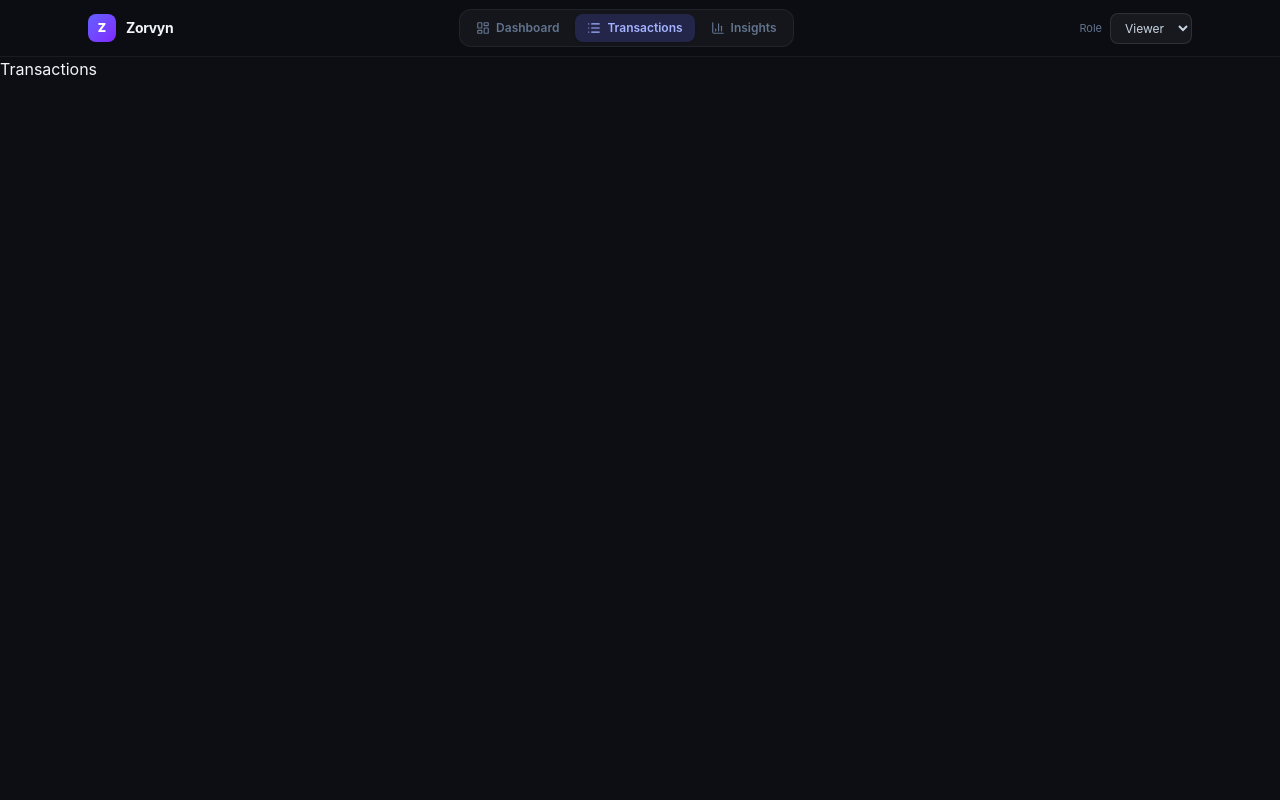
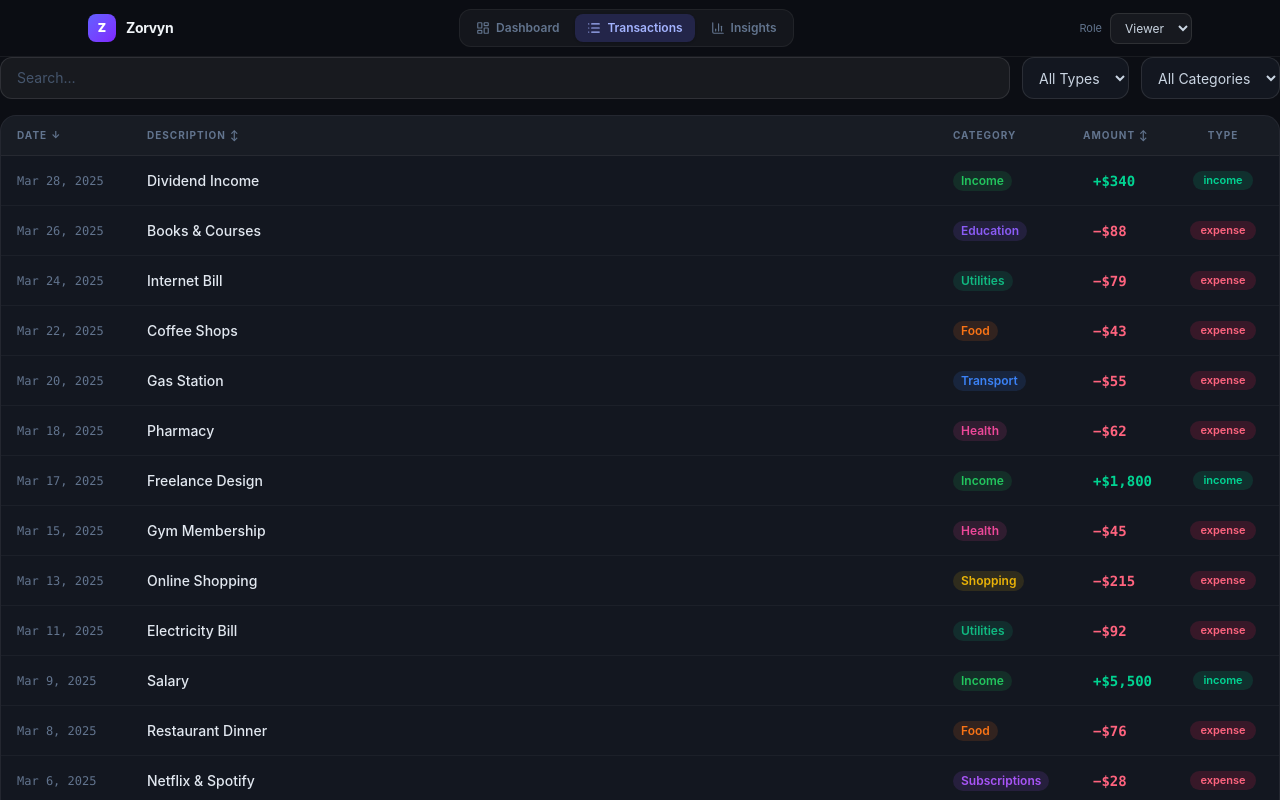
Before and after one commit to yashpal0502/Zorvyn-Task, a React (Vite) app in the folder Finance_Dashboard_UI/: page / in a window 1280 px wide. Both pictures are taken after a click on the button "Transactions". Shown: the top 800 px of the page. Built offline with nearby package versions, Linux system fonts and the light colour scheme.

Commit message:
Transaction page added

```diff
--- /dev/null
+++ b/Finance_Dashboard_UI/src/components/TransactionRow.jsx
@@ -0,0 +1,62 @@
+import React from "react";
+import Badge from "./Badge";
+
+const TransactionRow = ({ tx, onEdit, onDelete, isAdmin, cols }) => {
+  const fmtDate = (date) => {
+    return new Date(date).toLocaleDateString("en-US", {
+      month: "short",
+      day: "numeric",
+      year: "numeric",
+    });
+  };
+
+  const $$ = (n) =>
+    "$" + Math.abs(n).toLocaleString("en-US", { maximumFractionDigits: 0 });
+
+  return (
+    <div
+      className={`grid items-center px-4 py-3.5 border-b border-white/[0.04] hover:bg-white/[0.02] transition-colors text-sm`}
+      style={{ gridTemplateColumns: cols }}
+    >
+      <span className="text-slate-500 text-xs font-mono">
+        {fmtDate(tx.date)}
+      </span>
+      <span className="font-medium text-slate-200 truncate pr-2">
+        {tx.desc}
+      </span>
+      <span>
+        <Badge cat={tx.category} />
+      </span>
+      <span
+        className={`font-mono font-semibold flex px-2.5 ${tx.type === "income" ? "text-emerald-400" : "text-rose-400"}`}
+      >
+        {tx.type === "income" ? "+" : "−"}
+        {$$(tx.amount)}
+      </span>
+      <span
+        className={`text-center text-[11px] px-2.5 py-0.5 rounded-full font-semibold w-fit mx-auto
+        ${tx.type === "income" ? "bg-emerald-500/15 text-emerald-400" : "bg-rose-500/15 text-rose-400"}`}
+      >
+        {tx.type}
+      </span>
+      {isAdmin && (
+        <div className="flex gap-2 justify-end">
+          <button
+            onClick={() => onEdit(tx)}
+            className="text-[11px] px-2.5 py-1 rounded-lg border border-white/10 text-slate-400 hover:text-slate-200 hover:border-white/20 transition-colors"
+          >
+            Edit
+          </button>
+          <button
+            onClick={() => onDelete(tx.id)}
+            className="text-[11px] px-2.5 py-1 rounded-lg border border-rose-500/20 text-rose-400 hover:bg-rose-500/10 transition-colors"
+          >
+            Del
+          </button>
+        </div>
+      )}
+    </div>
+  );
+};
+
+export default TransactionRow;
--- a/Finance_Dashboard_UI/src/context/AppContext.jsx
+++ b/Finance_Dashboard_UI/src/context/AppContext.jsx
@@ -37,6 +37,36 @@ export const AppProvider = ({ children }) => {
   );
 
   const balance = totalIncome - totalExpense;
+
+  const categories = useMemo(
+    () => [...new Set(transactions.map((t) => t.category))].sort(),
+    [transactions],
+  );
+
+  const filtered = useMemo(() => {
+    let r = [...transactions];
+    if (filter.type !== "all") r = r.filter((t) => t.type === filter.type);
+    if (filter.category !== "all")
+      r = r.filter((t) => t.category === filter.category);
+    if (filter.search)
+      r = r.filter((t) =>
+        t.desc.toLowerCase().includes(filter.search.toLowerCase()),
+      );
+    r.sort((a, b) => {
+      let av = sort.field === "amount" ? +a[sort.field] : a[sort.field];
+      let bv = sort.field === "amount" ? +b[sort.field] : b[sort.field];
+      return av < bv
+        ? sort.dir === "asc"
+          ? -1
+          : 1
+        : av > bv
+          ? sort.dir === "asc"
+            ? 1
+            : -1
+          : 0;
+    });
+    return r;
+  }, [transactions, filter, sort]);
 
   const spendingByCategory = useMemo(() => {
     const map = {};
@@ -86,6 +116,28 @@ export const AppProvider = ({ children }) => {
     });
   }, [monthlyData]);
 
+  const addTransaction = useCallback(
+    (tx) =>
+      setTransactions((p) => [
+        ...p,
+        { ...tx, id: Date.now(), amount: parseFloat(tx.amount) },
+      ]),
+    [],
+  );
+  const updateTransaction = useCallback(
+    (tx) =>
+      setTransactions((p) =>
+        p.map((t) =>
+          t.id === tx.id ? { ...tx, amount: parseFloat(tx.amount) } : t,
+        ),
+      ),
+    [],
+  );
+  const deleteTransaction = useCallback(
+    (id) => setTransactions((p) => p.filter((t) => t.id !== id)),
+    [],
+  );
+
   const value = {
     transactions,
     setTransactions,
@@ -102,6 +154,11 @@ export const AppProvider = ({ children }) => {
     spendingByCategory,
     monthlyData,
     balanceTrend,
+    categories,
+    filtered,
+    addTransaction,
+    updateTransaction,
+    deleteTransaction,
   };
   return <AppContext.Provider value={value}>{children}</AppContext.Provider>;
 };
--- a/Finance_Dashboard_UI/src/pages/Transactions.jsx
+++ b/Finance_Dashboard_UI/src/pages/Transactions.jsx
@@ -1,9 +1,118 @@
-import React from 'react'
+import React from "react";
+import { useAppContext } from "../context/AppContext";
+import TransactionRow from "../components/TransactionRow";
 
-const Transactions = () => {
+const Transactions = ({ onEdit }) => {
+  const {
+    filtered,
+    filter,
+    setFilter,
+    sort,
+    toggleSort,
+    categories,
+    transactions,
+    role,
+    deleteTransaction,
+  } = useAppContext();
+  const isAdmin = role === "admin";
+  const cols = isAdmin
+    ? "130px 1fr 130px 100px 80px 100px"
+    : "130px 1fr 130px 100px 80px";
+
+  const SortHdr = ({ field, label }) => (
+    <button
+      onClick={() => toggleSort(field)}
+      className="text-left text-[10px] font-bold text-slate-500 uppercase tracking-widest hover:text-slate-300 transition-colors flex items-center gap-1"
+    >
+      {label}
+      <span className="text-[10px]">
+        {sort.field === field ? (sort.dir === "asc" ? "↑" : "↓") : "↕"}
+      </span>
+    </button>
+  );
   return (
-    <div>Transactions</div>
-  )
-}
+    <div className="space-y-4">
+      {/* Filter Bar */}
+      <div className="flex flex-wrap gap-3">
+        <input
+          placeholder="Search…"
+          value={filter.search}
+          onChange={(e) => setFilter((f) => ({ ...f, search: e.target.value }))}
+          className="flex-1 min-w-[180px] bg-white/[0.05] border border-white/10 rounded-xl px-4 py-2.5 text-sm text-slate-200 placeholder-slate-600 focus:outline-none focus:border-indigo-500 transition-colors"
+        />
+        <select
+          value={filter.type}
+          onChange={(e) => setFilter((f) => ({ ...f, type: e.target.value }))}
+          className="bg-[#131720] border border-white/10 rounded-xl px-3 py-2.5 text-sm text-slate-300 focus:outline-none focus:border-indigo-500 cursor-pointer"
+        >
+          <option value="all">All Types</option>
+          <option value="income">Income</option>
+          <option value="expense">Expense</option>
+        </select>
+        <select
+          value={filter.category}
+          onChange={(e) =>
+            setFilter((f) => ({ ...f, category: e.target.value }))
+          }
+          className="bg-[#131720] border border-white/10 rounded-xl px-3 py-2.5 text-sm text-slate-300 focus:outline-none focus:border-indigo-500 cursor-pointer"
+        >
+          <option value="all">All Categories</option>
+          {categories.map((c) => (
+            <option key={c} value={c}>
+              {c}
+            </option>
+          ))}
+        </select>
+      </div>
 
-export default Transactions
+      {/* Table */}
+      <div className="bg-[#131720] border border-white/[0.07] rounded-2xl overflow-hidden">
+        {/* Header */}
+        <div
+          className="grid items-center px-4 py-3 border-b border-white/[0.06] bg-white/[0.02]"
+          style={{ gridTemplateColumns: cols }}
+        >
+          <SortHdr field="date" label="Date" />
+          <SortHdr field="desc" label="Description" />
+          <span className="text-[10px] font-bold text-slate-500 uppercase tracking-widest">
+            Category
+          </span>
+          <SortHdr field="amount" label="Amount" />
+          <span className="text-[10px] font-bold text-slate-500 uppercase tracking-widest text-center">
+            Type
+          </span>
+          {isAdmin && (
+            <span className="text-[10px] font-bold text-slate-500 uppercase tracking-widest text-right">
+              Actions
+            </span>
+          )}
+        </div>
+
+        {/* Rows */}
+        {filtered.length === 0 ? (
+          <div className="py-16 text-center text-slate-600">
+            <div className="text-4xl mb-3 opacity-40">◉</div>
+            <p className="text-sm">No transactions match your filters</p>
+          </div>
+        ) : (
+          filtered.map((tx) => (
+            <TransactionRow
+              key={tx.id}
+              tx={tx}
+              cols={cols}
+              isAdmin={isAdmin}
+              onEdit={onEdit}
+              onDelete={deleteTransaction}
+            />
+          ))
+        )}
+      </div>
+
+      <p className="text-xs text-slate-600">
+        {filtered.length} of {transactions.length} transactions
+      </p>
+    </div>
+  );
+};
+
+export default Transactions;
```
